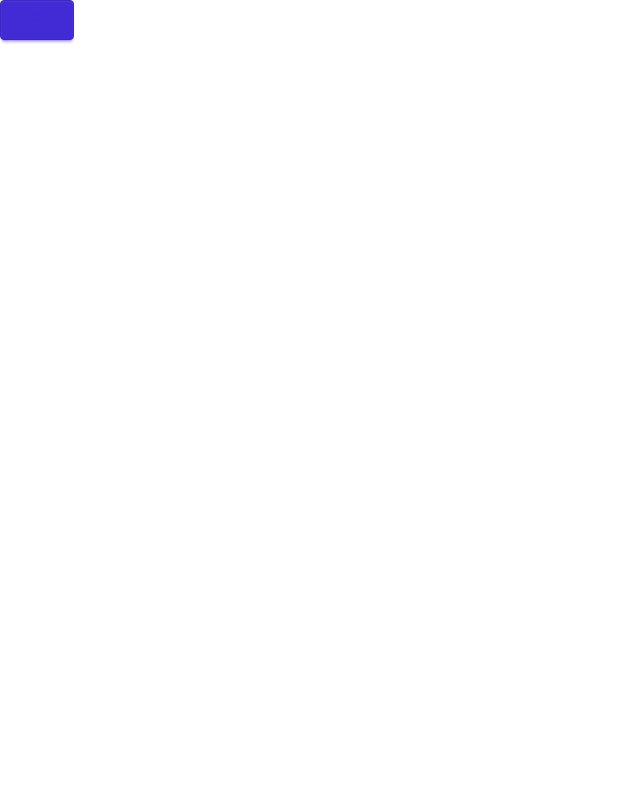
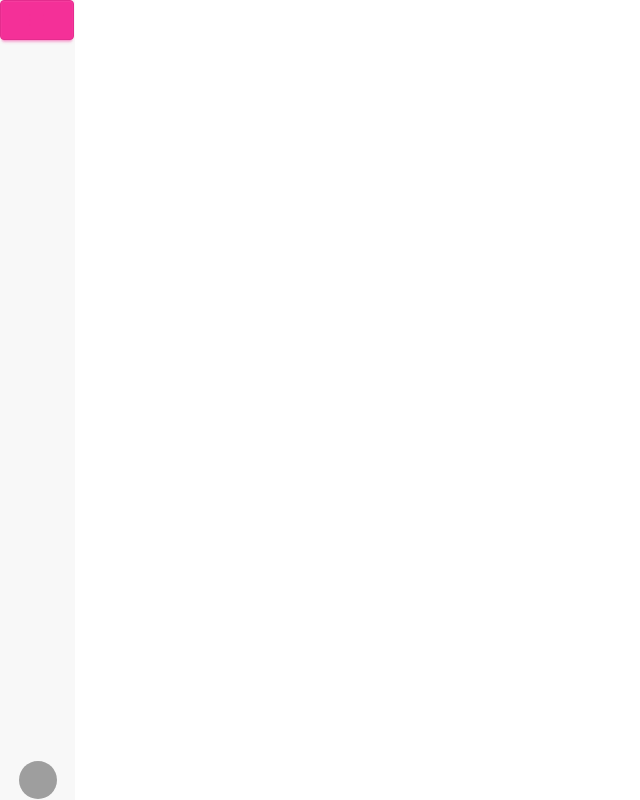
Before and after one commit to zaid-06/SunoBuddy, a React (Vite) app in the folder Frontend/react-talk/: page / in a window 1280 px wide. Shown: the whole page, without its empty margins (0-640 px from the left). Built offline with nearby package versions, Linux system fonts and the light colour scheme; grey boxes are pictures that could not be loaded.

Commit message:
navbar updates

```diff
--- a/Frontend/react-talk/src/components/navbar.jsx
+++ b/Frontend/react-talk/src/components/navbar.jsx
@@ -1,15 +1,18 @@
 function Navbar() {
     return (
         <>
-            <div className="drawer mx-auto  items-start ">
+            {/* <div className="drawer mx-auto  items-start "> */}
+            <div className="flex    justify-between   flex-col items-center  h-screen w-[75px]   bg-base-200  items-center  ">
+
                 <div className="drawer">
                     <input id="my-drawer" type="checkbox" className="drawer-toggle" />
                     <div className="drawer-content">
                         {/* Page content here */}
-                        <label htmlFor="my-drawer" className="btn btn-primary drawer-button"><div tabIndex={0} role="button" className="btn btn-ghost btn-circle">
+                        <label htmlFor="my-drawer" className="btn btn-secondary drawer-button"><div tabIndex={0} role="button" className="btn btn-ghost btn-circle">
                             <svg xmlns="http://www.w3.org/2000/svg" className="h-5 w-5" fill="none" viewBox="0 0 24 24" stroke="currentColor"> <path strokeLinecap="round" strokeLinejoin="round" strokeWidth="2" d="M4 6h16M4 12h16M4 18h7" /> </svg>
                         </div></label>
                     </div>
+
                     <div className="drawer-side">
                         <label htmlFor="my-drawer" aria-label="close sidebar" className="drawer-overlay"></label>
                         <ul className="menu bg-base-200 text-base-content min-h-full w-80 p-4">
@@ -19,6 +22,30 @@ function Navbar() {
                         </ul>
                     </div>
                 </div>
+                <div className="flex gap-2">
+
+                    <div className="dropdown dropdown-end">
+                    <div tabIndex={0} role="button" className="btn btn-ghost btn-circle avatar">
+                        <div className="w-10 rounded-full">
+                        <img
+                            alt="Tailwind CSS Navbar component"
+                            src="https://img.daisyui.com/images/stock/photo-1534528741775-53994a69daeb.webp" />
+                        </div>
+                    </div>
+                    <ul
+                        tabIndex={0}
+                        className="menu menu-sm dropdown-content bg-base-100 rounded-box z-1 mt-3 w-52 p-2 shadow">
+                        <li>
+                        <a className="justify-between">
+                            Profile
+                            <span className="badge">New</span>
+                        </a>
+                        </li>
+                        <li><a>Settings</a></li>
+                        <li><a>Logout</a></li>
+                    </ul>
+                    </div>
+                </div>
             </div>
 
         </>
```
